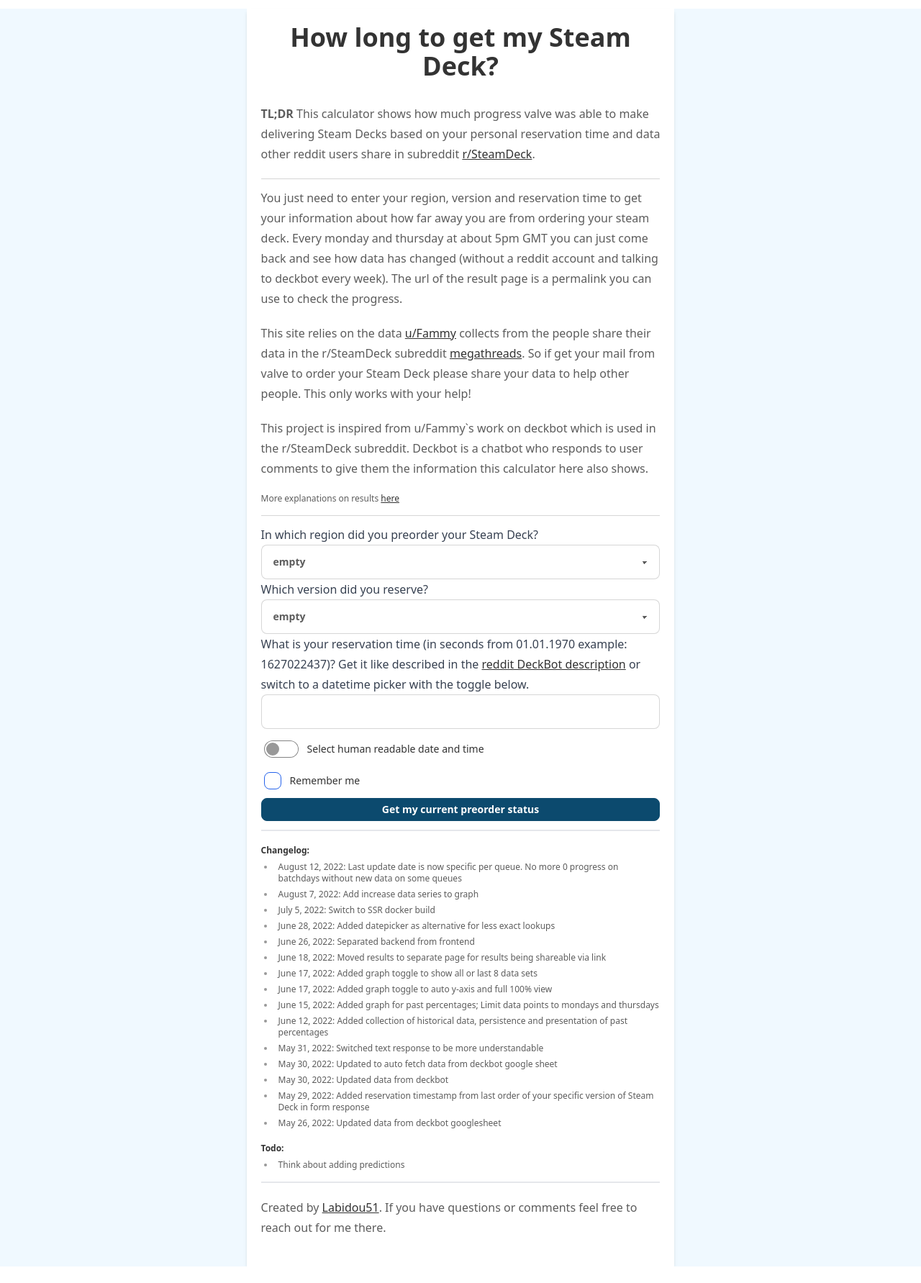
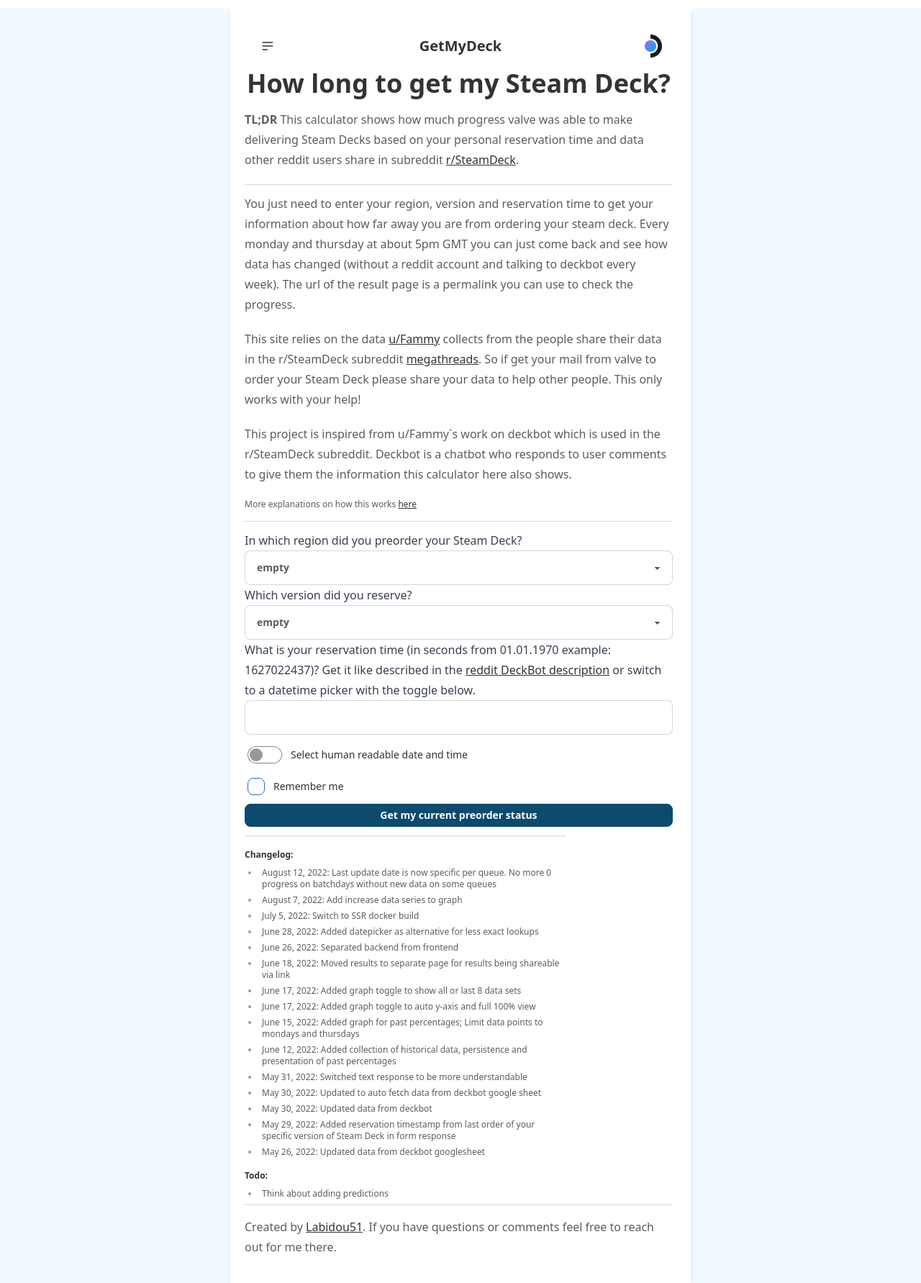
Before and after one commit to chrisingenhaag/getmydeck-app, a SvelteKit app: page / in a window 1280 px wide. Shown: the whole page at 72% size. Before the commit the page ends 1760 px from the top, so only its background shows below. Built offline with nearby package versions, Linux system fonts and the light colour scheme.

Commit message:
Add simple nav + mobile first

```diff
--- a/src/lib/Changelog.svelte
+++ b/src/lib/Changelog.svelte
@@ -1,5 +1,5 @@
-<div class="block border-t-2 text-xs">
-  <h4>Changelog:</h4>
+<div class="block border-t-2 text-xs prose">
+  <h4 class="mt-4 mb-2">Changelog:</h4>
   <ul>
     <li>August 12, 2022: Last update date is now specific per queue. No more 0 progress on batchdays without new data on some queues</li>
     <li>August 7, 2022: Add increase data series to graph</li>
@@ -26,7 +26,7 @@
     <li>May 26, 2022: Updated data from deckbot googlesheet</li>
   </ul>
 
-  <h4>Todo:</h4>
+  <h4 class="mt-4 mb-2">Todo:</h4>
   <ul>
     <li>Think about adding predictions</li>
   </ul>
--- a/src/lib/Description.svelte
+++ b/src/lib/Description.svelte
@@ -1,3 +1,4 @@
+<div class="prose">
   <p>
     <b>TL;DR</b> This calculator shows how much progress valve was able to make delivering Steam
     Decks based on your personal reservation time and data other reddit users share in subreddit
@@ -26,5 +27,6 @@
     subreddit. Deckbot is a chatbot who responds to user comments to give them the information this
     calculator here also shows.
   </p>
-<p class="text-xs">More explanations on results <a class="link" href="/explanations">here</a></p>
+  <p class="text-xs">More explanations on how this works <a class="link" href="/explanations">here</a></p>
   <hr class="mt-2 mb-3" />
+</div>
--- a/src/lib/Footer.svelte
+++ b/src/lib/Footer.svelte
@@ -1,4 +1,4 @@
-<div class="block border-t-2">
+<div class="block border-t-2 prose py-4">
   <p>
     Created by <a
       target="_blank" class="link"
--- a/src/lib/GetMyDeckResults.svelte
+++ b/src/lib/GetMyDeckResults.svelte
@@ -32,6 +32,7 @@
   }
 </script>
 
+<div class="prose">
   {#if errorMessage}
     <p>{errorMessage}</p>
   {:else if deckdata}
@@ -45,10 +46,10 @@
         >MegaThread</a
       > if you received your mail now!</p>
     {/if}
-  <p class="text-xs">More explanations on results <a class="link" href="/explanations">here</a></p>
+    <p class="text-xs">More explanations on how this works <a class="link" href="/explanations">here</a></p>
     <h4>Past percentages</h4>
     <DeckChart historicData={deckdata.personalInfo.historicData} />
-  <p class="text-xs">
+    <p class="text-xs mb-4">
       Data for this queue {deckdata.personalInfo.region} {deckdata.personalInfo.version} last updated from deckbot sheet by <a target="_blank" class="link"  href="https://www.reddit.com/u/Fammy"
         >u/Fammy</a
       >: {deckdataLastUpdatedString}
@@ -56,3 +57,4 @@
   {:else}
     <p>Fetching infos ...</p>
   {/if}
+</div>
--- /dev/null
+++ b/src/lib/Navigation.svelte
@@ -0,0 +1,22 @@
+<div class="navbar bg-base-100">
+  <div class="navbar-start">
+    <div class="dropdown">
+      <label tabindex="0" class="btn btn-ghost btn-circle">
+        <svg xmlns="http://www.w3.org/2000/svg" class="h-5 w-5" fill="none" viewBox="0 0 24 24" stroke="currentColor"><path stroke-linecap="round" stroke-linejoin="round" stroke-width="2" d="M4 6h16M4 12h16M4 18h7" /></svg>
+      </label>
+      <ul tabindex="0" class="menu menu-compact dropdown-content mt-3 p-2 shadow bg-base-100 rounded-box w-52">
+        <li><a href="/">Start</a></li>
+        <li><a href="/explanations">How this works?</a></li>
+        <li><a href="https://www.reddit.com/r/SteamDeck" target="_blank">r/SteamDeck</a></li>
+      </ul>
+    </div>
+  </div>
+  <div class="navbar-center">
+    <span class="normal-case text-xl font-bold">GetMyDeck</span>
+  </div>
+  <div class="navbar-end">
+    <div class="w-10 rounded-full">
+      <img src="/favicon.png" />
+    </div>
+  </div>
+</div>
--- a/src/lib/Title.svelte
+++ b/src/lib/Title.svelte
@@ -1 +1,3 @@
-<h1 class="text-center">How long to get my Steam Deck?</h1>
+<div class="prose">
+  <h1 class="text-center mb-4">How long to get my Steam Deck?</h1>
+</div>
--- a/src/routes/+layout.svelte
+++ b/src/routes/+layout.svelte
@@ -1,13 +1,15 @@
 <script>
   import Footer from '$lib/Footer.svelte';
   import Title from '$lib/Title.svelte';
+  import Navigation from '$lib/Navigation.svelte';
 
   import '../app.css';
 </script>
 
-<div class="container mx-auto shadow-md p-5 mt-3 lg:w-1/2 bg-white prose">
+<div class="container mx-auto shadow-md p-5 mt-3 lg:w-1/2 bg-white">
   <div class="grid grid-cols-1 gap-6 content-center">
     <article class="">
+      <Navigation />
       <Title />
       <slot />
       <Footer />
--- a/src/routes/+page.svelte
+++ b/src/routes/+page.svelte
@@ -107,7 +107,7 @@
 
 <Description />
 
-<div class="mb-3">
+<div class="mb-3 prose">
   <form on:submit|preventDefault={handleSubmit}>
     <div class="">
       <label for="region" class="text-gray-700"
--- a/src/routes/explanations/+page.svelte
+++ b/src/routes/explanations/+page.svelte
@@ -8,6 +8,8 @@
     <li>Explanations</li>
   </ul>
 </div>
+
+<div class="prose">
 
   <h3>Explanations</h3>
   <ul>
@@ -55,3 +57,4 @@
     GetMyDeck now presents you that you are 40 % of the way there because 40% of the seconds up
     to your reservation timestamp have passed.
   </p>
+</div>
--- a/src/routes/s/[region=region]/[version=version]/[timestamp=timestamp]/+page.svelte
+++ b/src/routes/s/[region=region]/[version=version]/[timestamp=timestamp]/+page.svelte
@@ -23,12 +23,13 @@
   </ul>
 </div>
 
-<div>
+<div class="prose">
   <span class="text-sm">
     Reload to refresh results <b>or</b> share your personal permalink
     <a class="link" href={permalink}>{permalink}</a> with other people
   </span>
+
+  <h3>Results:</h3>
 </div>
 
-<h3>Results:</h3>
 <GetMyDeckResults {region} {version} {timestamp} />
```
Lines whose indentation alone changed are shown as unchanged.
